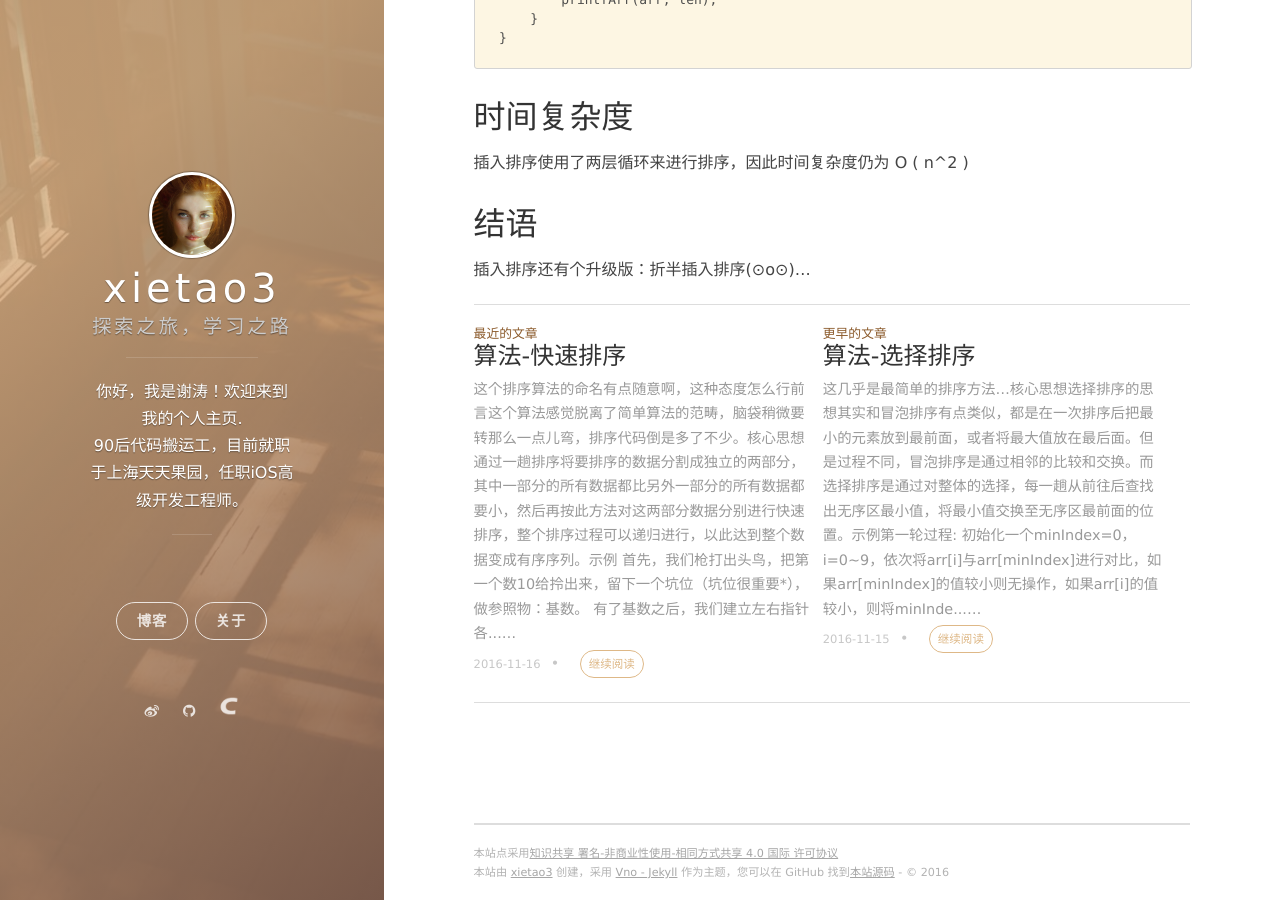
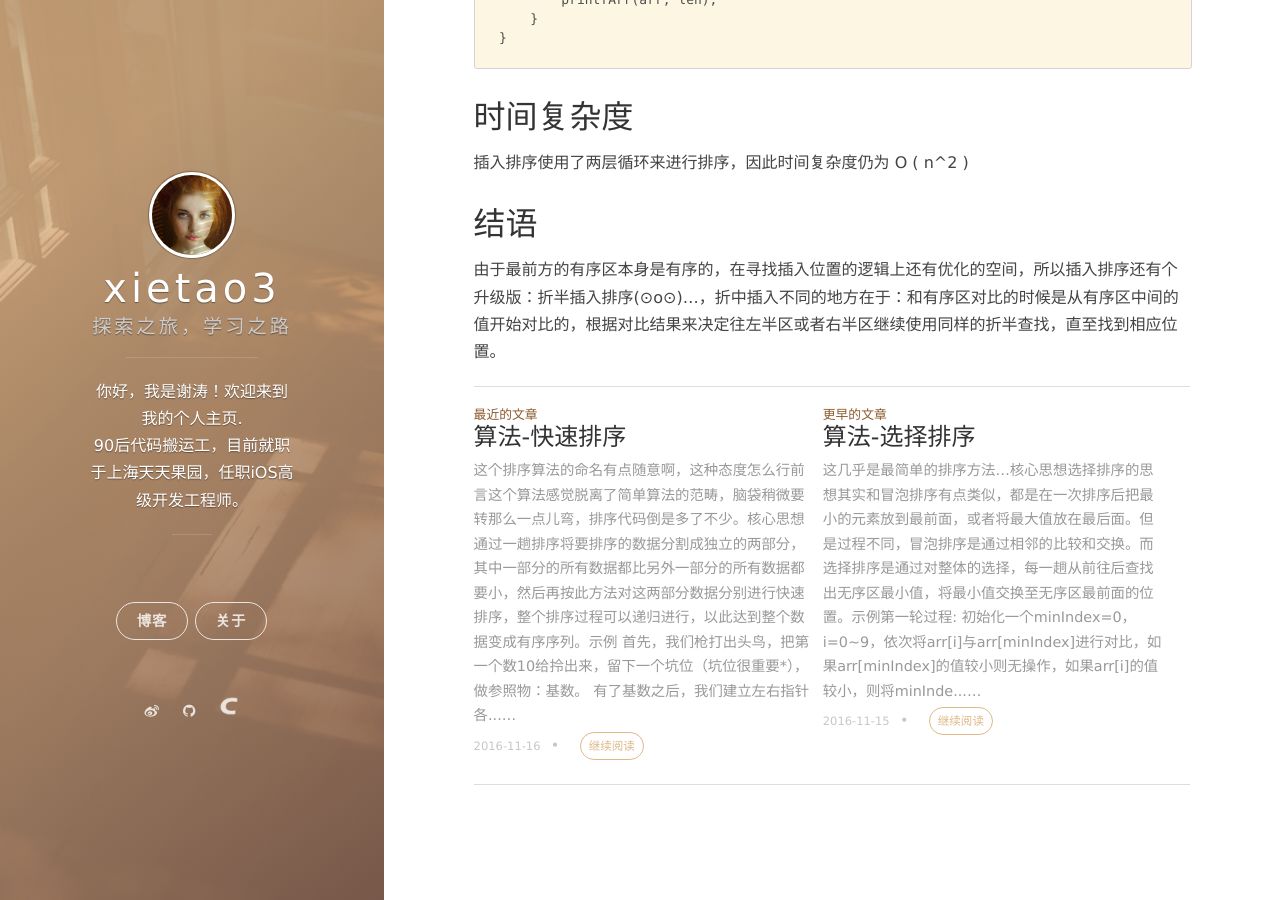
Before and after one commit to xietao3/xietao3.github.io, a Jekyll site: the page built from _posts/2016-11-16-insertSort.md, in a window 1280 px wide and 900 px high, scrolled down 2491 px. Built offline with Jekyll 4.4.1, drawn with Linux system fonts in a browser that asks for light colours; nearby versions of some CDN libraries; Markdown is read by kramdown in place of the engine named in the settings; comment, search, counter and statistics services are not loaded.

Commit message:
1、update insertSort

```diff
--- a/_posts/2016-11-16-insertSort.md
+++ b/_posts/2016-11-16-insertSort.md
@@ -73,4 +73,4 @@ void insertSort(int arr[] ,int len) {
 插入排序使用了两层循环来进行排序，因此时间复杂度仍为 O ( n^2 )
 
 ##结语
-插入排序还有个升级版：折半插入排序(⊙o⊙)…
+由于最前方的有序区本身是有序的，在寻找插入位置的逻辑上还有优化的空间，所以插入排序还有个升级版：折半插入排序(⊙o⊙)…，折中插入不同的地方在于：和有序区对比的时候是从有序区中间的值开始对比的，根据对比结果来决定往左半区或者右半区继续使用同样的折半查找，直至找到相应位置。
```
